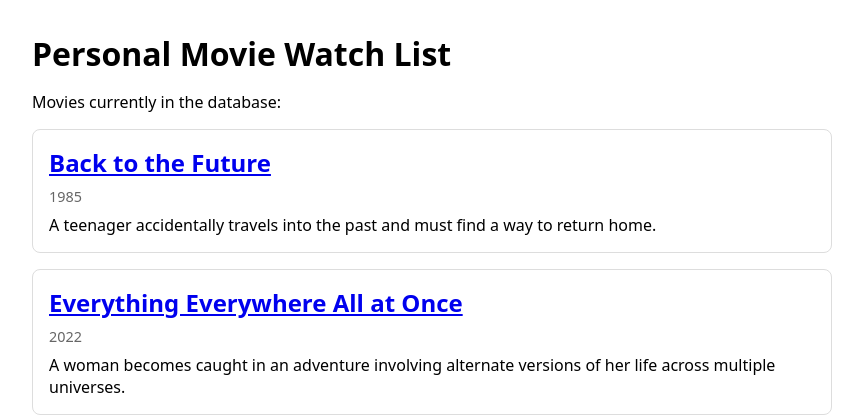
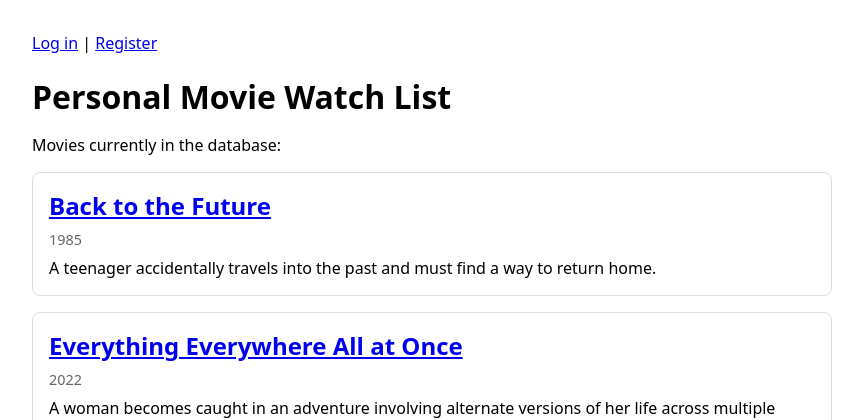
Before and after one commit to CS4300-CS5300-FA26/team-4, a Django app: page / in a window 1280 px wide. Shown: the top 420 px of the page, without its empty margins (208-1071 px from the left). Run offline with Django 5.2, Linux system fonts and the light colour scheme; data comes from the database, SQL or seed files in the repository.

Commit message:
Add login and registration links to movie list
Added navigation links for login and registration.

```diff
--- a/movies/templates/movies/movie_list.html
+++ b/movies/templates/movies/movie_list.html
@@ -13,6 +13,12 @@
         .empty { color: #888; font-style: italic; }
     </style>
 </head>
+
+<nav>
+    <a href="{% url 'login' %}">Log in</a> |
+    <a href="{% url 'register' %}">Register</a>
+</nav>
+
 <body>
     <h1>Personal Movie Watch List</h1>
     <p>Movies currently in the database:</p>
```
